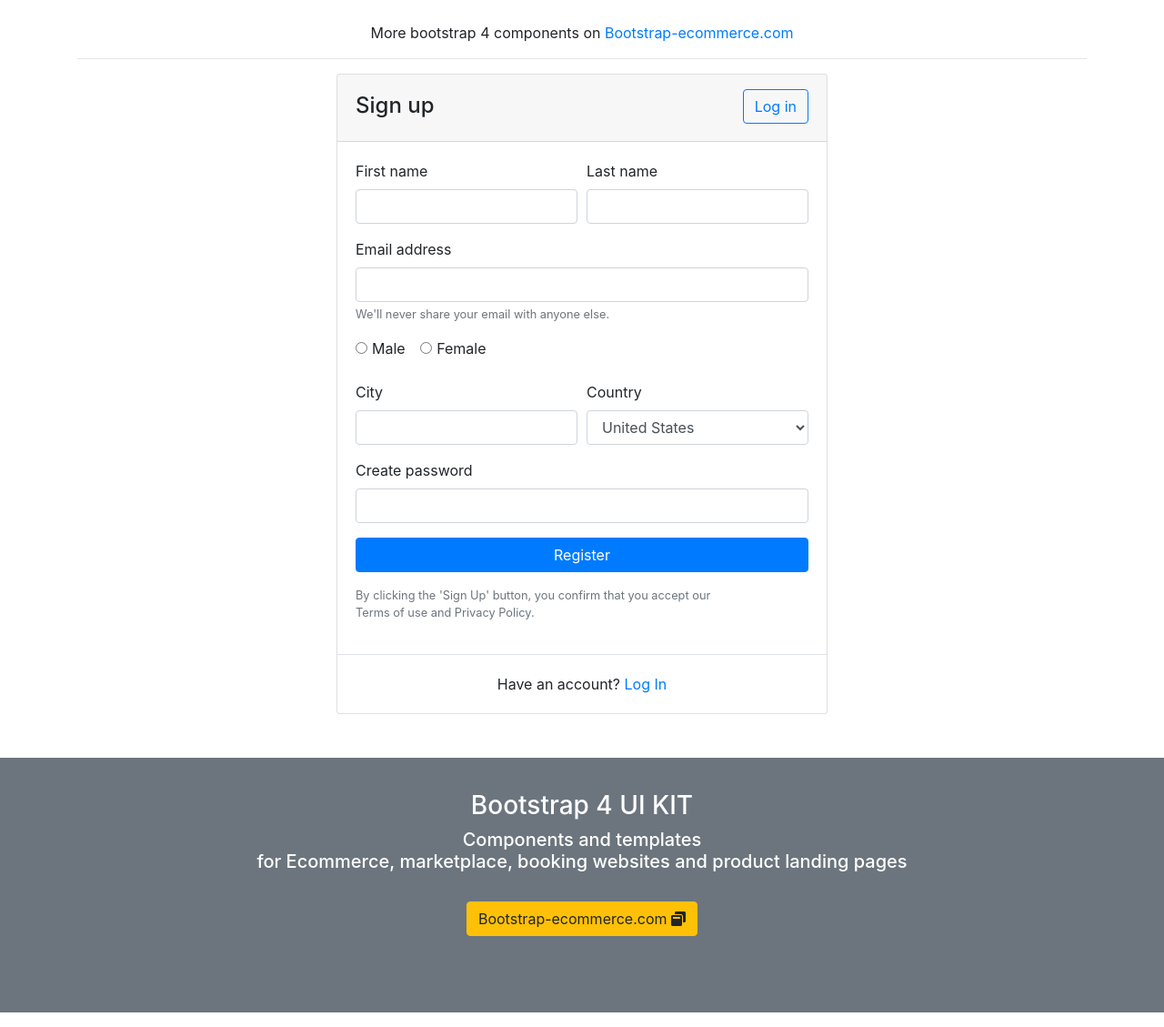
After one commit to vrntsv/bwt_test, a PHP site: template app/views/login_view.php in a window 1280 px wide. The commit adds this page. Shown: the whole page at 91% size. Run offline with PHP 8.4, Linux system fonts and the light colour scheme; the template is opened without the code that fills it, so the values that code supplies are empty; some libraries are stand-ins or nearby versions.

Commit message:
базовая структура mvc + login_view.php

```diff
--- /dev/null
+++ b/app/core/url.php
@@ -0,0 +1,4 @@
+<?php
+class Url{
+
+}
--- a/app/load.php
+++ /dev/null
@@ -1,6 +0,0 @@
-<?php
-    require_once 'core/models.php';
-    require_once 'core/views.php';
-    require_once 'core/controllers.php';
-    require_once 'core/route.php';
-    Route::start(); // запускаем маршрутизатор
--- /dev/null
+++ b/app/main.php
@@ -0,0 +1,6 @@
+<?php
+#require_once 'core/model.php';
+require_once 'core/view.php';
+require_once 'core/controller.php';
+require_once 'core/router.php';
+Router::run();
--- /dev/null
+++ b/app/views/login_view.php
@@ -0,0 +1,95 @@
+<link href="//maxcdn.bootstrapcdn.com/bootstrap/4.0.0/css/bootstrap.min.css" rel="stylesheet" id="bootstrap-css">
+<script src="//maxcdn.bootstrapcdn.com/bootstrap/4.0.0/js/bootstrap.min.js"></script>
+<script src="//cdnjs.cloudflare.com/ajax/libs/jquery/3.2.1/jquery.min.js"></script>
+<!------ Include the above in your HEAD tag ---------->
+
+<link rel="stylesheet" href="https://use.fontawesome.com/releases/v5.0.8/css/all.css">
+
+
+<div class="container">
+    <br>  <p class="text-center">More bootstrap 4 components on <a href="http://bootstrap-ecommerce.com/"> Bootstrap-ecommerce.com</a></p>
+    <hr>
+
+
+    <div class="row justify-content-center">
+        <div class="col-md-6">
+            <div class="card">
+                <header class="card-header">
+                    <a href="" class="float-right btn btn-outline-primary mt-1">Log in</a>
+                    <h4 class="card-title mt-2">Sign up</h4>
+                </header>
+                <article class="card-body">
+                    <form>
+                        <div class="form-row">
+                            <div class="col form-group">
+                                <label>First name </label>
+                                <input type="text" class="form-control" placeholder="">
+                            </div> <!-- form-group end.// -->
+                            <div class="col form-group">
+                                <label>Last name</label>
+                                <input type="text" class="form-control" placeholder=" ">
+                            </div> <!-- form-group end.// -->
+                        </div> <!-- form-row end.// -->
+                        <div class="form-group">
+                            <label>Email address</label>
+                            <input type="email" class="form-control" placeholder="">
+                            <small class="form-text text-muted">We'll never share your email with anyone else.</small>
+                        </div> <!-- form-group end.// -->
+                        <div class="form-group">
+                            <label class="form-check form-check-inline">
+                                <input class="form-check-input" type="radio" name="gender" value="option1">
+                                <span class="form-check-label"> Male </span>
+                            </label>
+                            <label class="form-check form-check-inline">
+                                <input class="form-check-input" type="radio" name="gender" value="option2">
+                                <span class="form-check-label"> Female</span>
+                            </label>
+                        </div> <!-- form-group end.// -->
+                        <div class="form-row">
+                            <div class="form-group col-md-6">
+                                <label>City</label>
+                                <input type="text" class="form-control">
+                            </div> <!-- form-group end.// -->
+                            <div class="form-group col-md-6">
+                                <label>Country</label>
+                                <select id="inputState" class="form-control">
+                                    <option> Choose...</option>
+                                    <option>Uzbekistan</option>
+                                    <option>Russia</option>
+                                    <option selected="">United States</option>
+                                    <option>India</option>
+                                    <option>Afganistan</option>
+                                </select>
+                            </div> <!-- form-group end.// -->
+                        </div> <!-- form-row.// -->
+                        <div class="form-group">
+                            <label>Create password</label>
+                            <input class="form-control" type="password">
+                        </div> <!-- form-group end.// -->
+                        <div class="form-group">
+                            <button type="submit" class="btn btn-primary btn-block"> Register  </button>
+                        </div> <!-- form-group// -->
+                        <small class="text-muted">By clicking the 'Sign Up' button, you confirm that you accept our <br> Terms of use and Privacy Policy.</small>
+                    </form>
+                </article> <!-- card-body end .// -->
+                <div class="border-top card-body text-center">Have an account? <a href="">Log In</a></div>
+            </div> <!-- card.// -->
+        </div> <!-- col.//-->
+
+    </div> <!-- row.//-->
+
+
+</div>
+<!--container end.//-->
+
+<br><br>
+<article class="bg-secondary mb-3">
+    <div class="card-body text-center">
+        <h3 class="text-white mt-3">Bootstrap 4 UI KIT</h3>
+        <p class="h5 text-white">Components and templates  <br> for Ecommerce, marketplace, booking websites
+            and product landing pages</p>   <br>
+        <p><a class="btn btn-warning" target="_blank" href="http://bootstrap-ecommerce.com/"> Bootstrap-ecommerce.com
+                <i class="fa fa-window-restore "></i></a></p>
+    </div>
+    <br><br>
+</article>
--- a/index.php
+++ b/index.php
@@ -1,2 +1,3 @@
 <?php
-    require_once 'app/load.php';
+ini_set('display_errors', 'On');
+require_once 'app/main.php';
```
Also changed, not shown: app/controllers/login_controller.php (added, +7 -0 lines), app/core/controller.php (added, +15 -0 lines), app/core/router.php (added, +19 -0 lines), app/core/view.php (added, +15 -0 lines), .htaccess.
